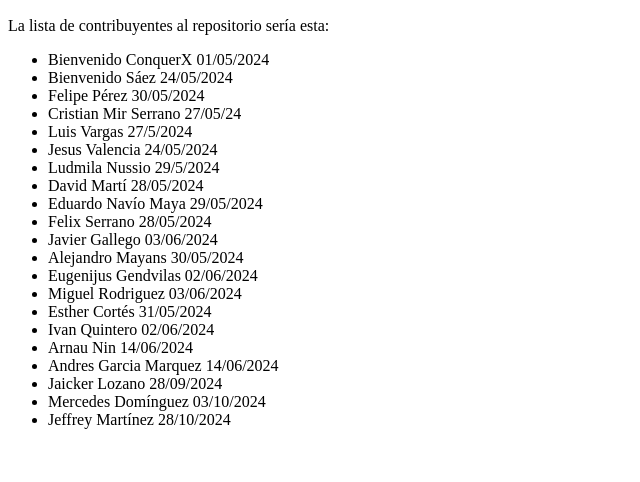
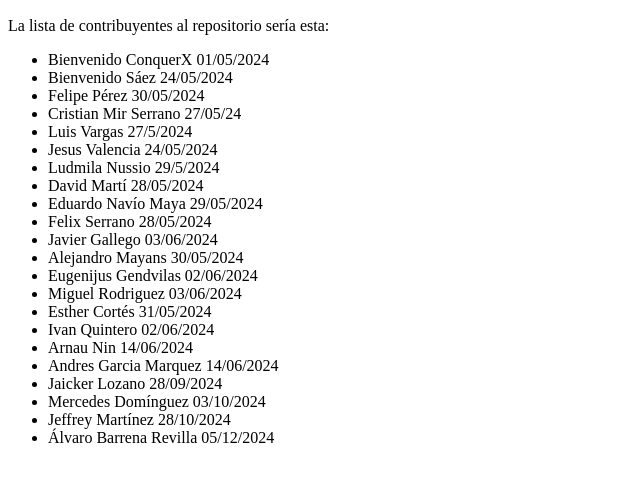
Before and after one commit to bienvenidoconquerx/proyecto1, a plain HTML site: page index.html in a window 1280 px wide. Shown: the part 110-592 px from the top of the page, without its empty margins (0-640 px from the left). Drawn offline with Linux system fonts and the light colour scheme.

Commit message:
Update index.html

```diff
--- a/index.html
+++ b/index.html
@@ -32,6 +32,7 @@
             <li>Jaicker Lozano 28/09/2024</li>
             <li>Mercedes Domínguez 03/10/2024</li>
             <li>Jeffrey Martínez 28/10/2024</li>
+            <li>Álvaro Barrena Revilla 05/12/2024</li>
         </ul>
     </header>
 
```
